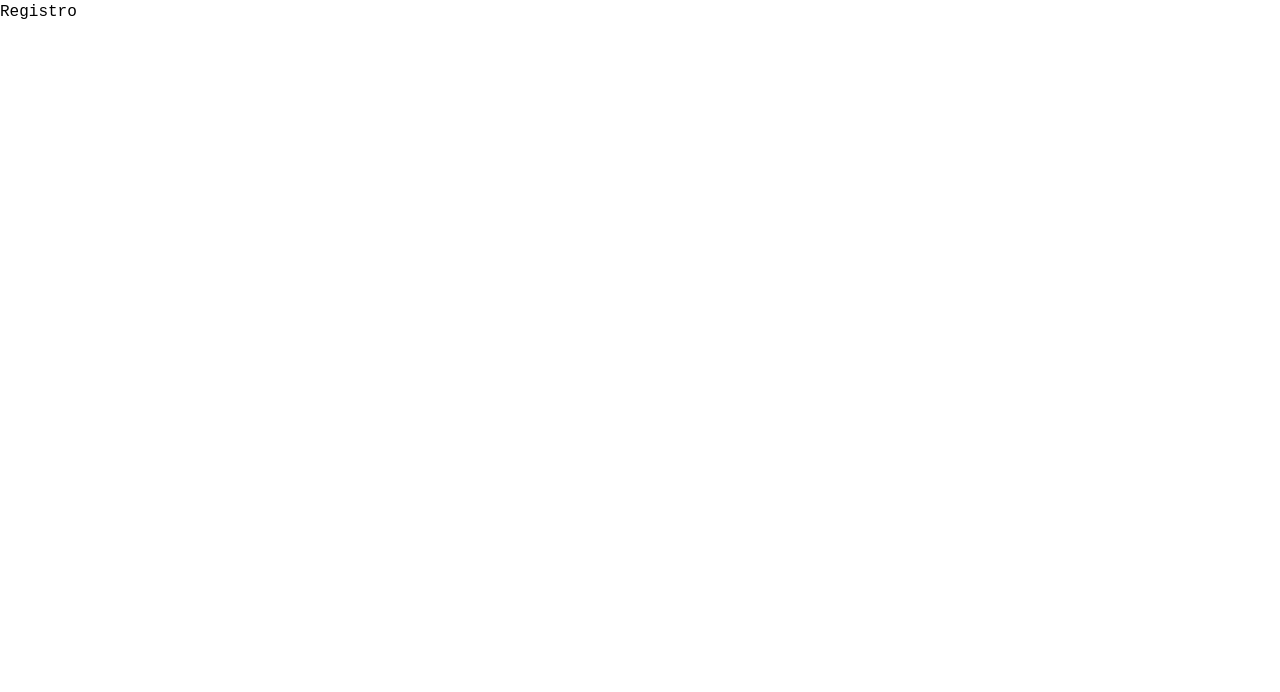
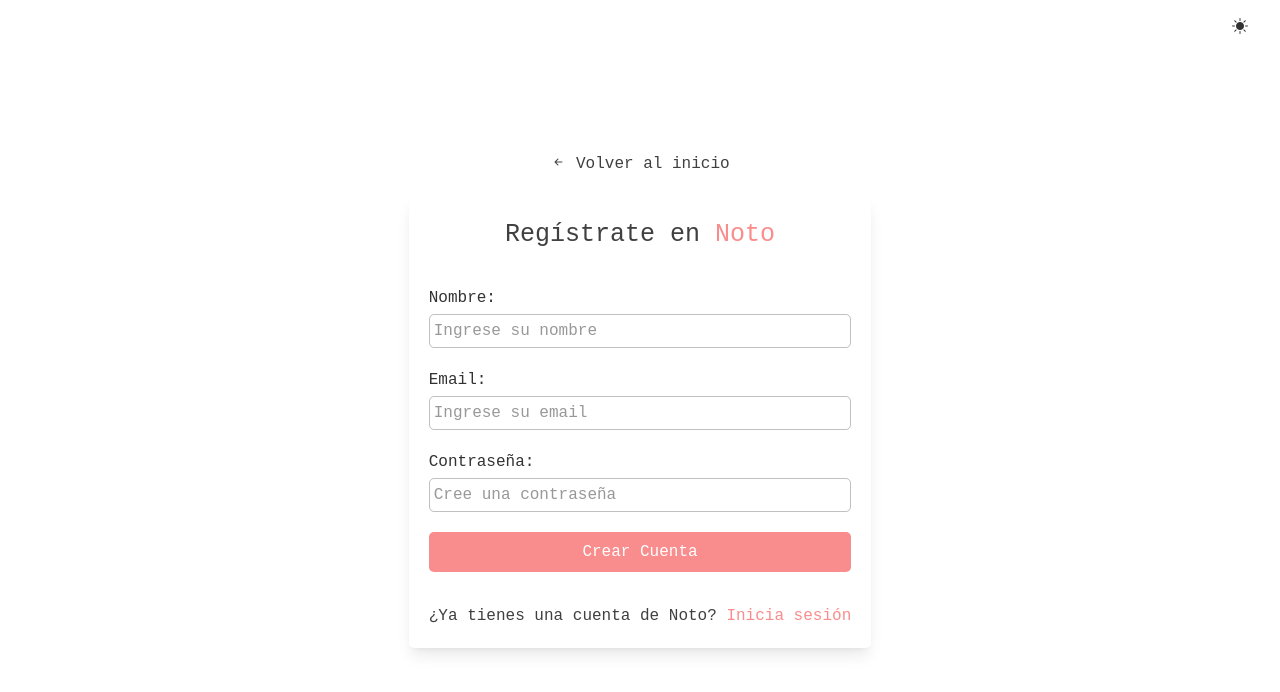
Before and after one commit to EsteAlvarez/noto, a React (Vite) app: page /registro in a window 1280 px wide. Shown: the top 692 px of the page. Built offline with nearby package versions, Linux system fonts and the light colour scheme.

Commit message:
Create the section layout component, register page and the individual component of input

```diff
--- /dev/null
+++ b/src/components/form/InputLabel.jsx
@@ -0,0 +1,15 @@
+export const InputLabel = ({ label, type, id, name, placeholder }) => {
+  return (
+    <label className="flex flex-col text-start gap-1" htmlFor={id}>
+      {label}
+      <input
+        className="border-1 border-[#B2B0B0] rounded-[5px] p-1"
+        type={type}
+        id={id}
+        name={name}
+        placeholder={placeholder}
+        required
+      />
+    </label>
+  );
+};
--- a/src/components/index.js
+++ b/src/components/index.js
@@ -1,2 +1,8 @@
+/* Form */
+export * from "./form/InputLabel";
+
+/* Layout */
+export * from "./layout/Layout";
+
 /* ScrrenMode */
 export * from "./screenmode/ScreenMode";
--- /dev/null
+++ b/src/components/layout/Layout.jsx
@@ -0,0 +1,14 @@
+import { useThemeContext } from "../../context/ThemeContext";
+import { ScreenMode } from "../screenmode/ScreenMode";
+
+export const Layout = ({ children }) => {
+  const { theme } = useThemeContext();
+  return (
+    <section className={`${theme}-mode-noto relative flex flex-col justify-center items-center gap-5 text-center min-h-[100dvh]`}>
+      <div className="absolute top-4 right-8 z-10">
+        <ScreenMode />
+      </div>
+      {children}
+    </section>
+  );
+};
--- a/src/components/screenmode/ScreenMode.jsx
+++ b/src/components/screenmode/ScreenMode.jsx
@@ -1,7 +1,7 @@
 import { useThemeContext } from "../../context/ThemeContext";
 
 export const ScreenMode = () => {
-  const [theme, toggleTheme] = useThemeContext();
+  const { theme, toggleTheme } = useThemeContext();
 
   return (
     <div>
@@ -10,7 +10,7 @@ export const ScreenMode = () => {
           <i className="bi bi-brightness-high-fill"></i>
         </button>
       ) : (
-        <button className="cursor-pointer" onClick={toggleTheme}>
+        <button className="cursor-pointer text-[#FFFFFF]" onClick={toggleTheme}>
           <i className="bi bi-moon-fill"></i>
         </button>
       )}
--- a/src/context/ThemeContext.jsx
+++ b/src/context/ThemeContext.jsx
@@ -17,5 +17,5 @@ export const ThemeContextProvider = ({ children }) => {
     });
   };
 
-  return <ThemeContext.Provider value={[theme, toggleTheme]}>{children}</ThemeContext.Provider>;
+  return <ThemeContext.Provider value={{theme, toggleTheme}}>{children}</ThemeContext.Provider>;
 };
--- a/src/pages/Landing.jsx
+++ b/src/pages/Landing.jsx
@@ -1,10 +1,9 @@
 import { Link } from "react-router-dom";
-import { ScreenMode } from "../components";
+import { Layout } from "../components";
 
 export const Landing = () => {
   return (
-    <section className="flex flex-col justify-center items-center gap-5 text-center min-h-[100dvh]">
-      <ScreenMode />
+    <Layout>
       <h1 className="text-[3.8125rem]">Noto</h1>
       <p>Organiza tus ideas en un lienzo digital simple y personal.</p>
       <button className="bg-[#F87171] text-[#fff] p-2 rounded-[5px] cursor-pointer">
@@ -13,11 +12,11 @@ export const Landing = () => {
       <p>
         ¿Aún no tienes una cuenta en Noto?{" "}
         <Link to={"/registro"}>
-          <button className="text-[#F87171] cursor-pointer">
+          <span className="text-[#F87171]">
             Regístrate aquí
-          </button>
+          </span>
         </Link>
       </p>
-    </section>
+    </Layout>
   );
 };
--- a/src/pages/Register.jsx
+++ b/src/pages/Register.jsx
@@ -1,7 +1,51 @@
+import { Link } from "react-router-dom";
+import { Layout, InputLabel } from "../components";
+
 export const Register = () => {
-    return (
-        <section>
-            <h1>Registro</h1>
-        </section>
-    )
-}
+  return (
+    <Layout>
+      <Link to={"/"}>
+        <p>
+          <i class="bi bi-arrow-left-short"></i> Volver al inicio
+        </p>
+      </Link>
+      <div className="form-container-noto min-w-[30%] rounded-[5px] shadow-lg p-5">
+        <h1 className="text-[1.5625rem]">
+          Regístrate en <span className="text-[#F87171]">Noto</span>
+        </h1>
+        <form className="flex flex-col gap-5 mt-8">
+          <InputLabel
+            label="Nombre:"
+            type="text"
+            id="name"
+            name="name"
+            placeholder="Ingrese su nombre"
+          />
+          <InputLabel
+            label="Email:"
+            type="email"
+            id="email"
+            name="name"
+            placeholder="Ingrese su email"
+          />
+          <InputLabel
+            label="Contraseña:"
+            type="password"
+            id="password"
+            name="password"
+            placeholder="Cree una contraseña"
+          />
+          <button className="bg-[#F87171] text-[#fff] p-2 rounded-[5px] cursor-pointer">
+            Crear Cuenta
+          </button>
+        </form>
+        <p className="mt-8">
+          ¿Ya tienes una cuenta de Noto?{" "}
+          <Link to={"/"}>
+            <span className="text-[#F87171]">Inicia sesión</span>
+          </Link>
+        </p>
+      </div>
+    </Layout>
+  );
+};
--- a/src/styles/App.css
+++ b/src/styles/App.css
@@ -1,3 +1,39 @@
 body {
-  font-family: 'Geist Mono Variable', monospace;
+  font-family: "Geist Mono Variable", monospace;
 }
+
+.light-mode-noto {
+  background-color: #ffffff;
+  opacity: 0.8;
+  background-image: radial-gradient(#111111 0.5px, #ffffff 0.5px);
+  background-size: 10px 10px;
+}
+
+.light-mode-noto .form-container-noto {
+  background-color: #ffffff;
+}
+
+.light-mode-noto p,
+.light-mode-noto h1,
+.light-mode-noto h2 {
+  color: #111111;
+}
+
+.dark-mode-noto {
+  background-color: #111111;
+  opacity: 0.8;
+  background-image: radial-gradient(#b2b2b2 0.5px, #111111 0.5px);
+  background-size: 10px 10px;
+}
+
+.dark-mode-noto .form-container-noto {
+  background-color: #111111;
+}
+
+.dark-mode-noto p,
+.dark-mode-noto h1,
+.dark-mode-noto h2,
+.dark-mode-noto form,
+.dark-mode-noto form::placeholder {
+  color: #FFFFFF;
+}
```
